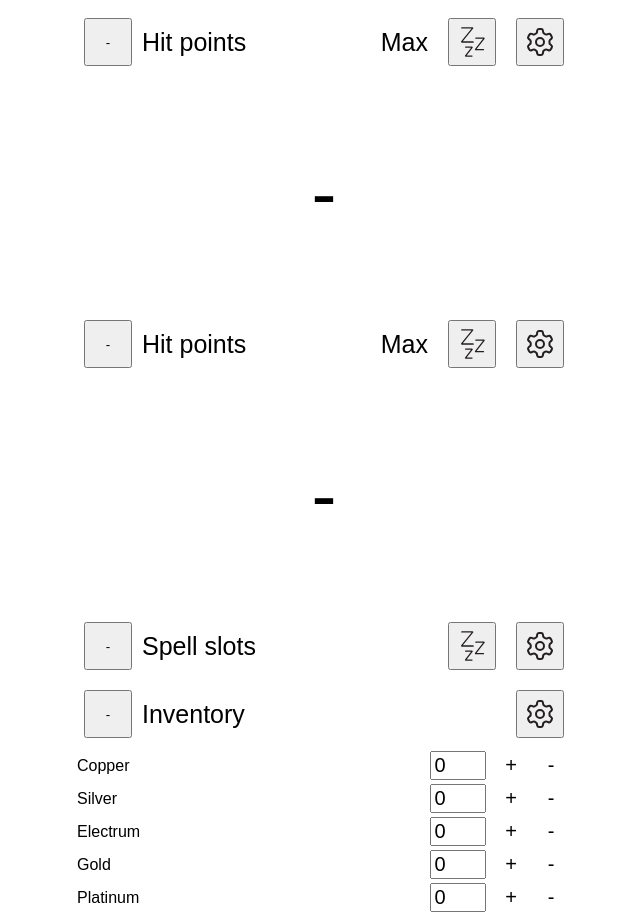
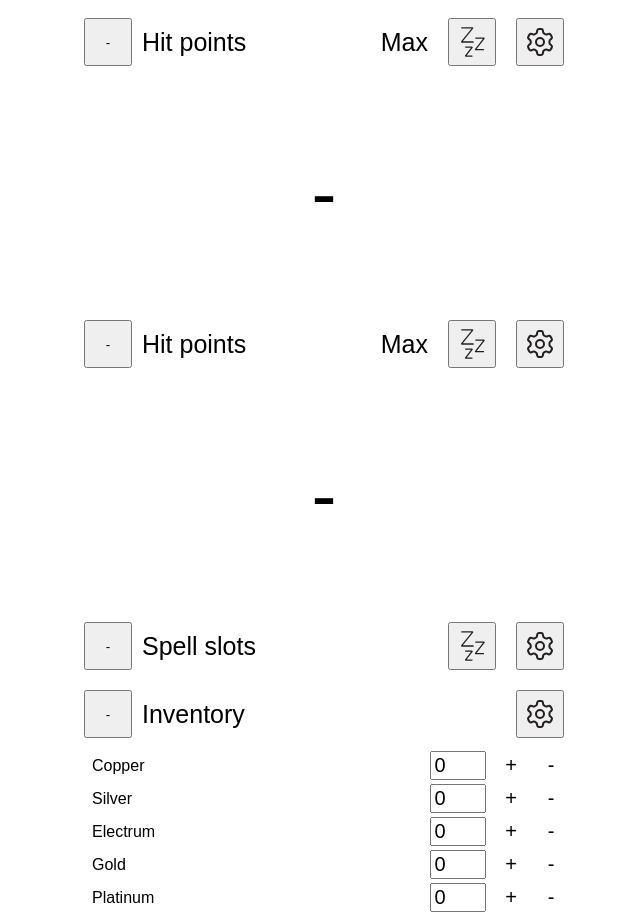
Before and after one commit to thejk/dndplayer, a website with bundled scripts: page index.html in a window 1280 px wide. Shown: the whole page, without its empty margins (316-956 px from the left). Built offline with nearby package versions, Linux system fonts and the light colour scheme.

Commit message:
Add some padding to inventory left side

```diff
--- a/style.css
+++ b/style.css
@@ -135,6 +135,8 @@ fieldset {
 }
 
 .inventory_tbl {
+    box-sizing: border-box;
+    padding-left: 15px;
     width: 100%;
 }
 
```
Also changed, not shown: 1 other file.
